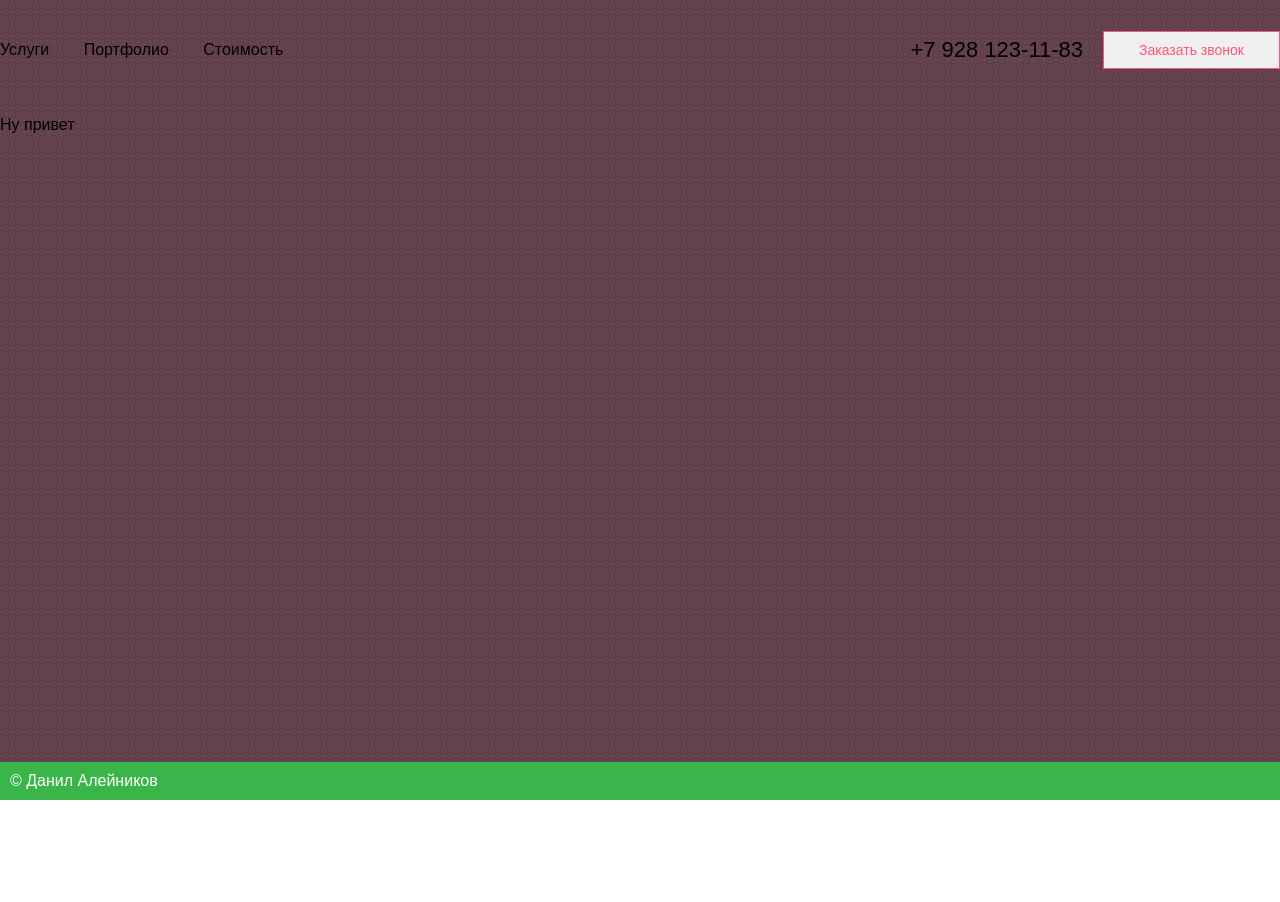
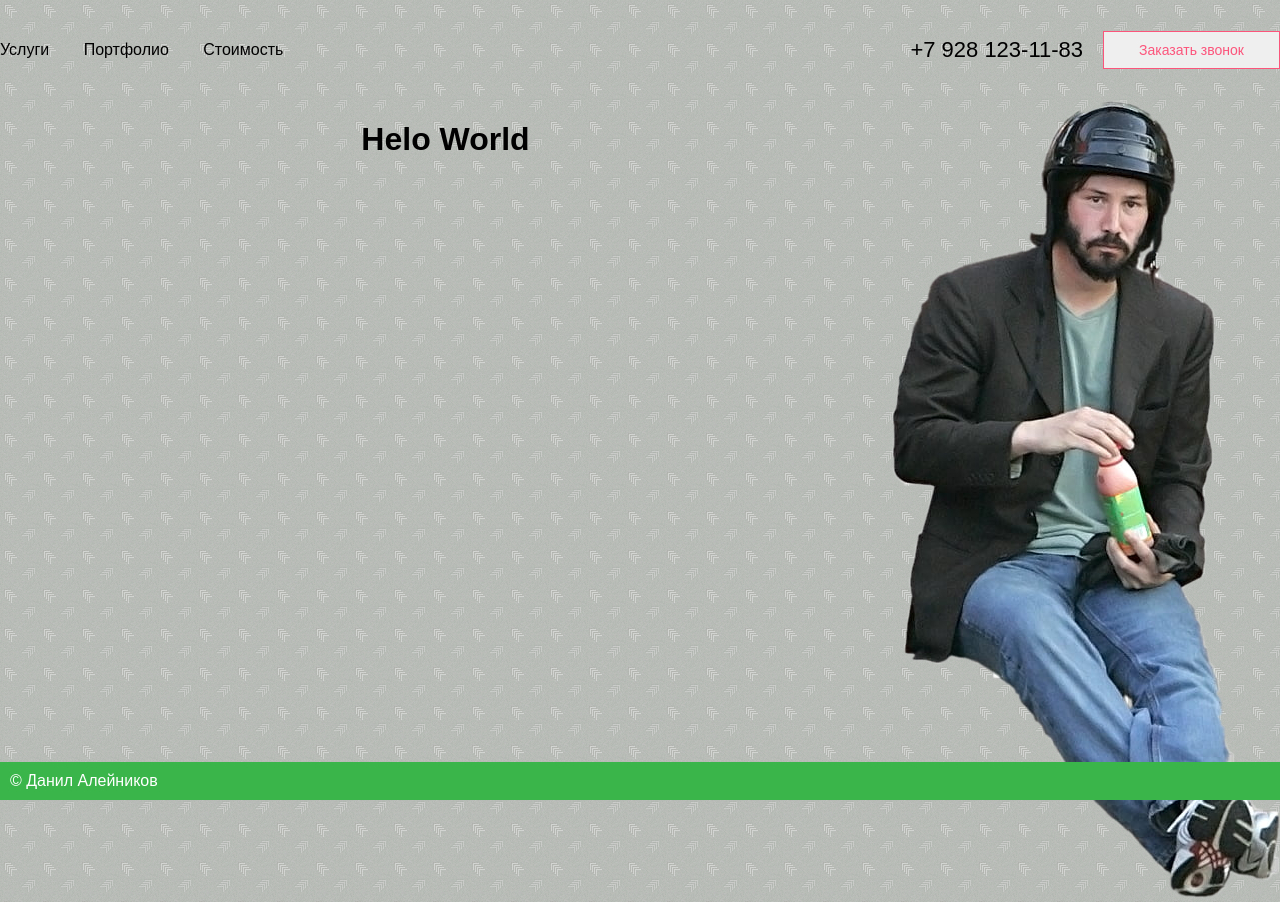
Before and after one commit to Danila3212/Repository-one, a plain HTML site: page javascript/index.html in a window 1280 px wide. Before the commit the page ends 800 px from the top, so only its background shows below. Drawn offline with Linux system fonts and the light colour scheme.

Commit message:
8 commit

```diff
--- a/javascript/index.html
+++ b/javascript/index.html
@@ -7,7 +7,7 @@
 </head>
 <style>
 	body{
-		background: url(plum-wine-gridius.png);
+		background: url(images/85.png);
 	}
 </style>
 <body>
@@ -25,8 +25,13 @@
 			<button id="top-recall">Заказать звонок</button>
 		</div>
 		</div>
-		<div>
-			<p>Ну привет</p>
+		<div id="pic">
+             <img id="photo" src="images/rrrttt.png" >
+		</div>
+		<div id="text">
+			<h1 id="h">
+				Helo World
+			</h1>
 		</div>
 	</div>
 	<div id="footer">
--- a/javascript/style.css
+++ b/javascript/style.css
@@ -63,7 +63,14 @@ nav a:hover{
     color: #fff;
     width: 100%;
 }
-#photo{
-    position: relative;
-    left: 525px;
+
+
+#pic {
+	float: right;
 }
+#text {
+	margin-right: 110px;
+}
+#h {
+	text-align: center;
+}
```
Also changed, not shown: javascript/images/85.png (added), javascript/images/rrrttt.png (added), javascript/plum-wine-gridius.png (deleted), javascript/аааа.jpg (deleted).
